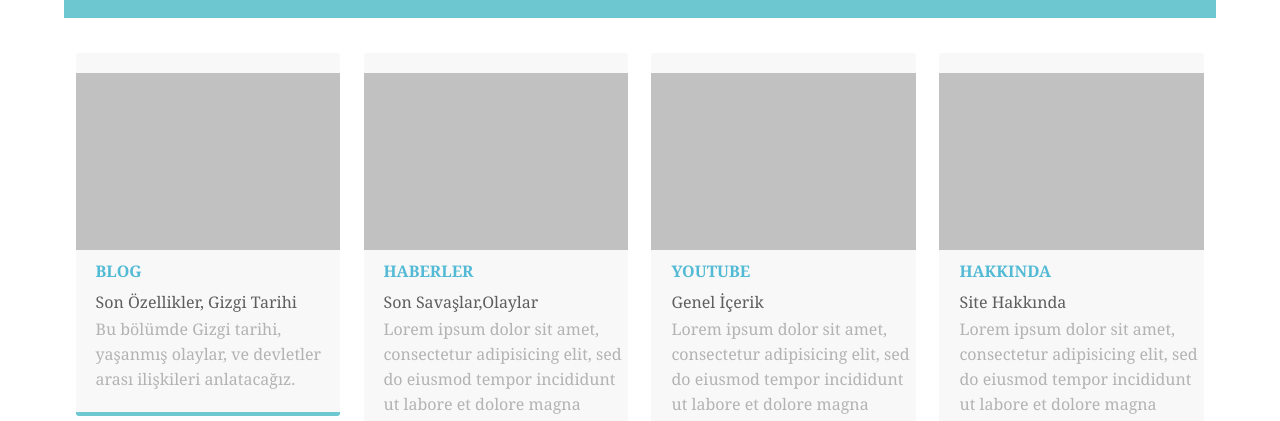
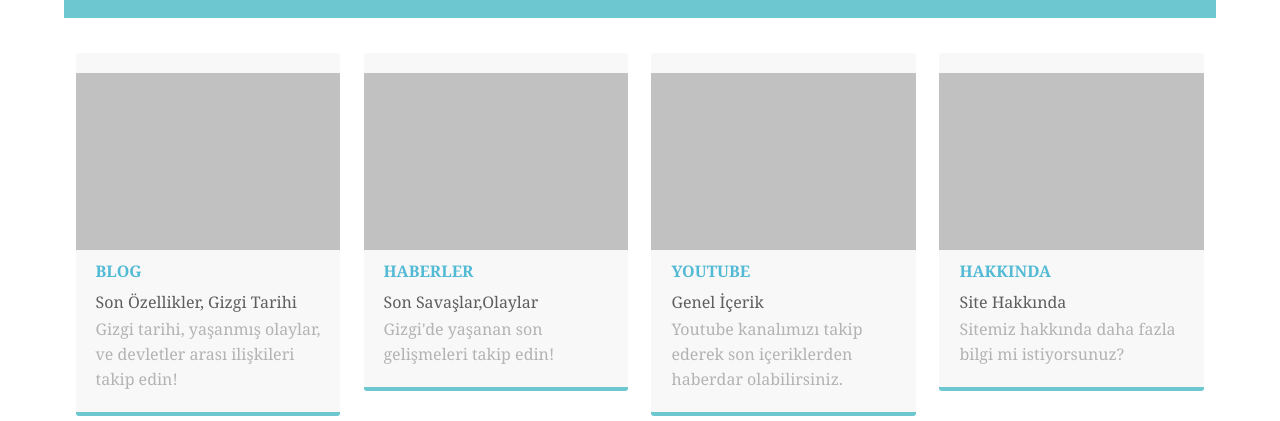
Before and after one commit to gizgioynuyorum/gizgioynuyorum.github.io, a plain HTML site: page index.html in a window 1280 px wide. Shown: the part 521-942 px from the top of the page. Drawn offline with Linux system fonts and the light colour scheme.

Commit message:
28.04.2021

```diff
--- a/index.html
+++ b/index.html
@@ -29,22 +29,22 @@
     <div class="thumbnail"> <a href="#"><img src="images/bkg_06.jpg" alt="" width="2000" class="cards"/></a>
       <h4>BLOG</h4>
       <p class="tag">Son Özellikler, Gizgi Tarihi</p>
-      <p class="text_column">Bu bölümde Gizgi tarihi, yaşanmış olaylar,  ve devletler arası ilişkileri anlatacağız.</p>
+      <p class="text_column">Gizgi tarihi, yaşanmış olaylar,  ve devletler arası ilişkileri takip edin!</p>
     </div>
     <div class="thumbnail"> <a href="#"><img src="images/bkg_06.jpg" alt="" width="2000" class="cards"/></a>
       <h4>HABERLER</h4>
       <p class="tag">Son Savaşlar,Olaylar</p>
-      <p class="text_column">Lorem ipsum dolor sit amet, consectetur adipisicing elit, sed do eiusmod tempor incididunt ut labore et dolore magna aliqua.</p>
+      <p class="text_column">Gizgi'de yaşanan son gelişmeleri takip edin!</p>
     </div>
     <div class="thumbnail"> <a href="#"><img src="images/bkg_06.jpg" alt="" width="2000" class="cards"/></a>
       <h4>YOUTUBE</h4>
       <p class="tag">Genel İçerik</p>
-      <p class="text_column">Lorem ipsum dolor sit amet, consectetur adipisicing elit, sed do eiusmod tempor incididunt ut labore et dolore magna aliqua.</p>
+      <p class="text_column">Youtube kanalımızı takip ederek son içeriklerden haberdar olabilirsiniz.</p>
     </div>
     <div class="thumbnail"> <a href="#"><img src="images/bkg_06.jpg" alt="" width="2000" class="cards"/></a>
       <h4>HAKKINDA</h4>
       <p class="tag">Site Hakkında</p>
-      <p class="text_column">Lorem ipsum dolor sit amet, consectetur adipisicing elit, sed do eiusmod tempor incididunt ut labore et dolore magna aliqua.</p>
+      <p class="text_column">Sitemiz hakkında daha fazla bilgi mi istiyorsunuz?</p>
     </div>
   </div>
 
```
